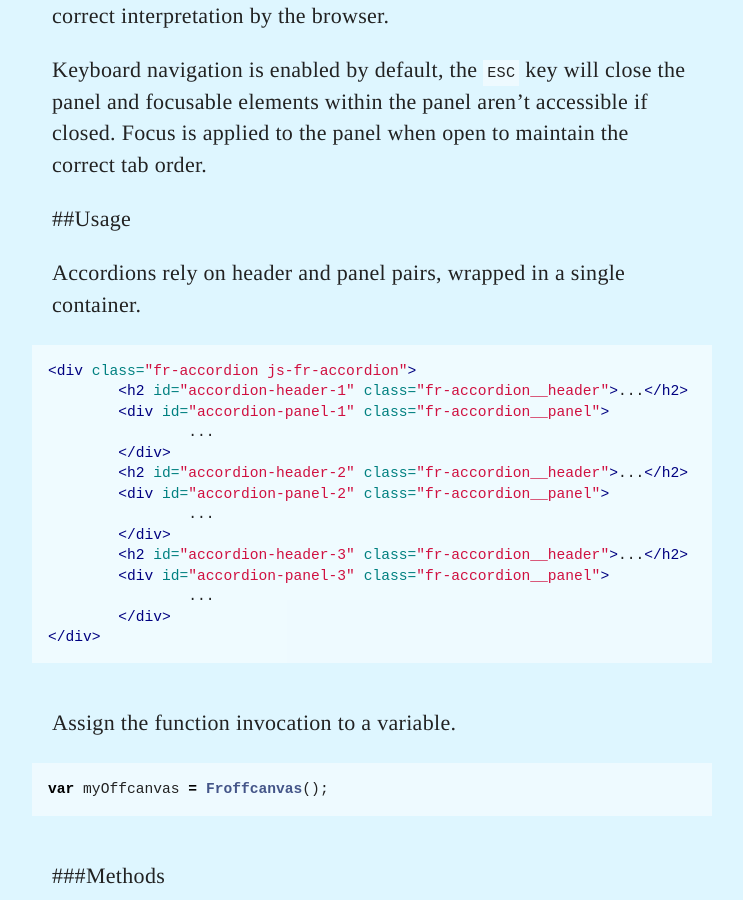
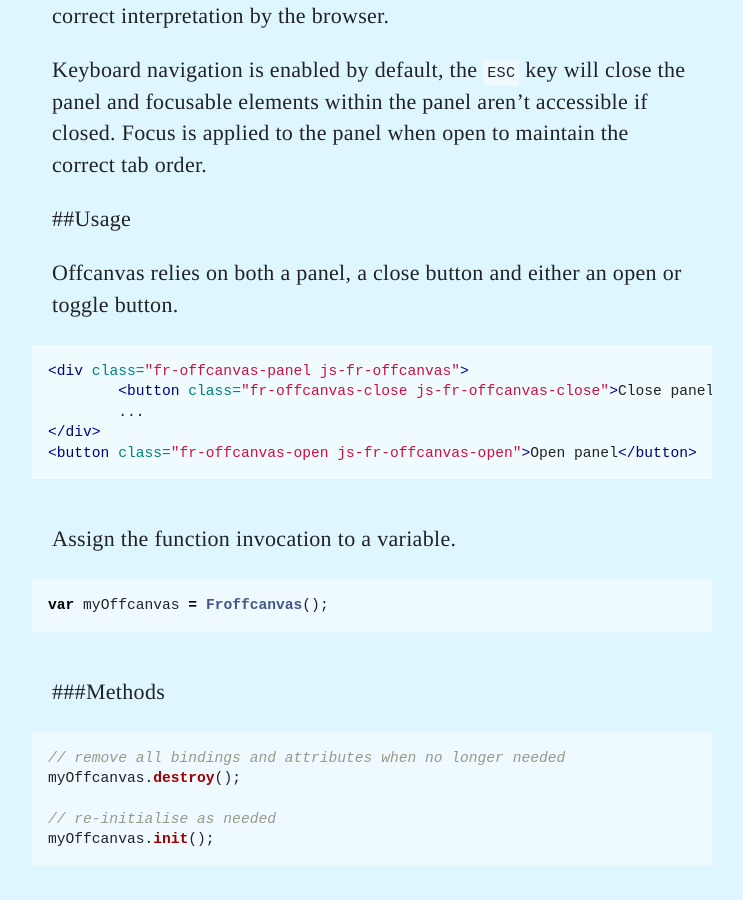
Before and after one commit to frend/frend.co, a Jekyll site: the page built from _components/offcanvas/offcanvas.md, in a window 1280 px wide and 900 px high, scrolled down 1140 px. Shown: the whole window, without its empty margins (268-1011 px from the left). Built offline with Jekyll 4.4.1, drawn with Linux system fonts in a browser that asks for light colours.

Commit message:
Added correct HTML example

```diff
--- a/_components/offcanvas/offcanvas.md
+++ b/_components/offcanvas/offcanvas.md
@@ -26,23 +26,14 @@ Keyboard navigation is enabled by default, the `ESC` key will close the panel an
 
 ##Usage
 
-Accordions rely on header and panel pairs, wrapped in a single container.
+Offcanvas relies on both a panel, a close button and either an open or toggle button.
 
 ~~~ html
-<div class="fr-accordion js-fr-accordion">
-	<h2 id="accordion-header-1" class="fr-accordion__header">...</h2>
-	<div id="accordion-panel-1" class="fr-accordion__panel">
-		...
-	</div>
-	<h2 id="accordion-header-2" class="fr-accordion__header">...</h2>
-	<div id="accordion-panel-2" class="fr-accordion__panel">
-		...
-	</div>
-	<h2 id="accordion-header-3" class="fr-accordion__header">...</h2>
-	<div id="accordion-panel-3" class="fr-accordion__panel">
-		...
-	</div>
+<div class="fr-offcanvas-panel js-fr-offcanvas">
+	<button class="fr-offcanvas-close js-fr-offcanvas-close">Close panel</button>
+	...
 </div>
+<button class="fr-offcanvas-open js-fr-offcanvas-open">Open panel</button>
 ~~~
 
 Assign the function invocation to a variable.
```
